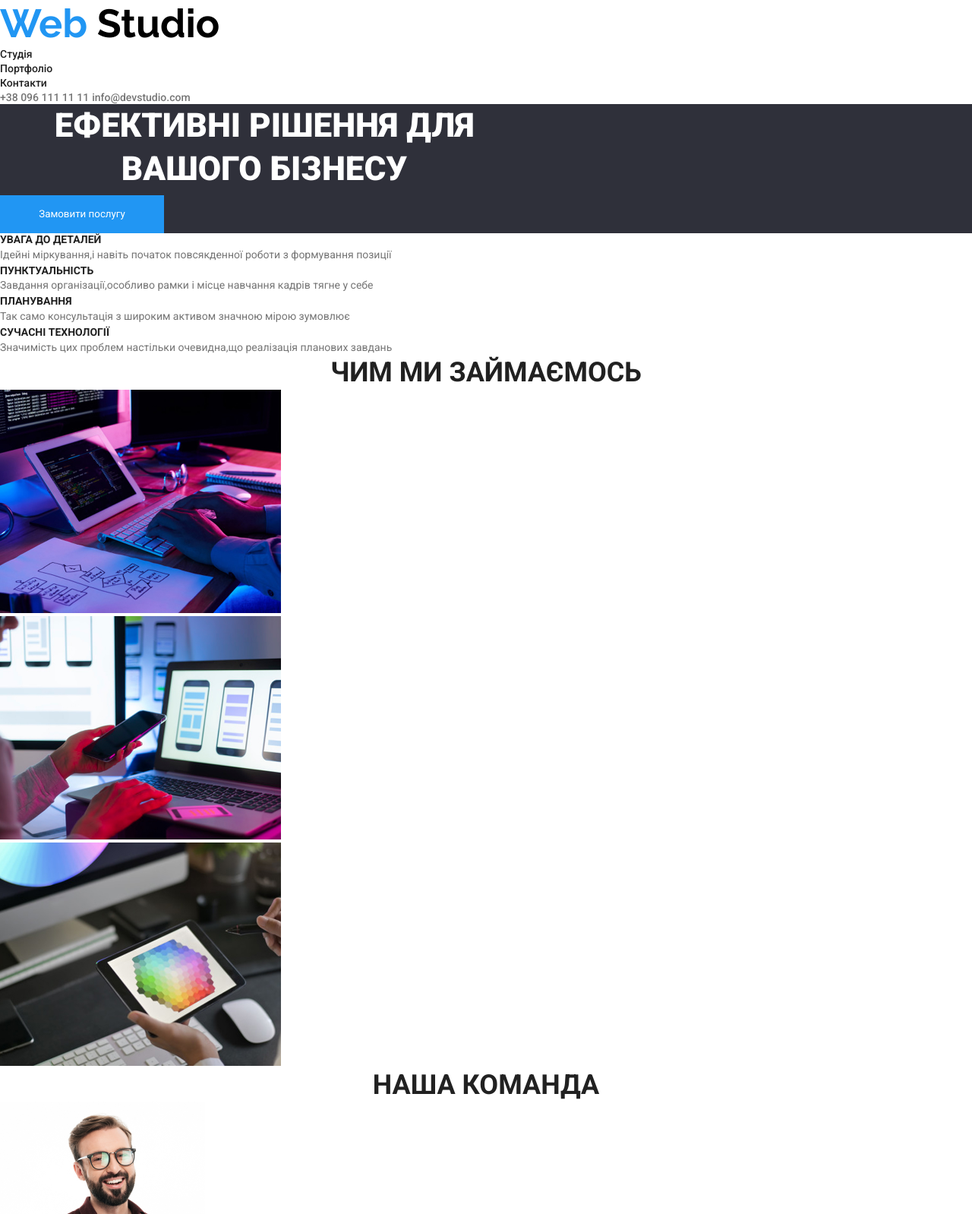
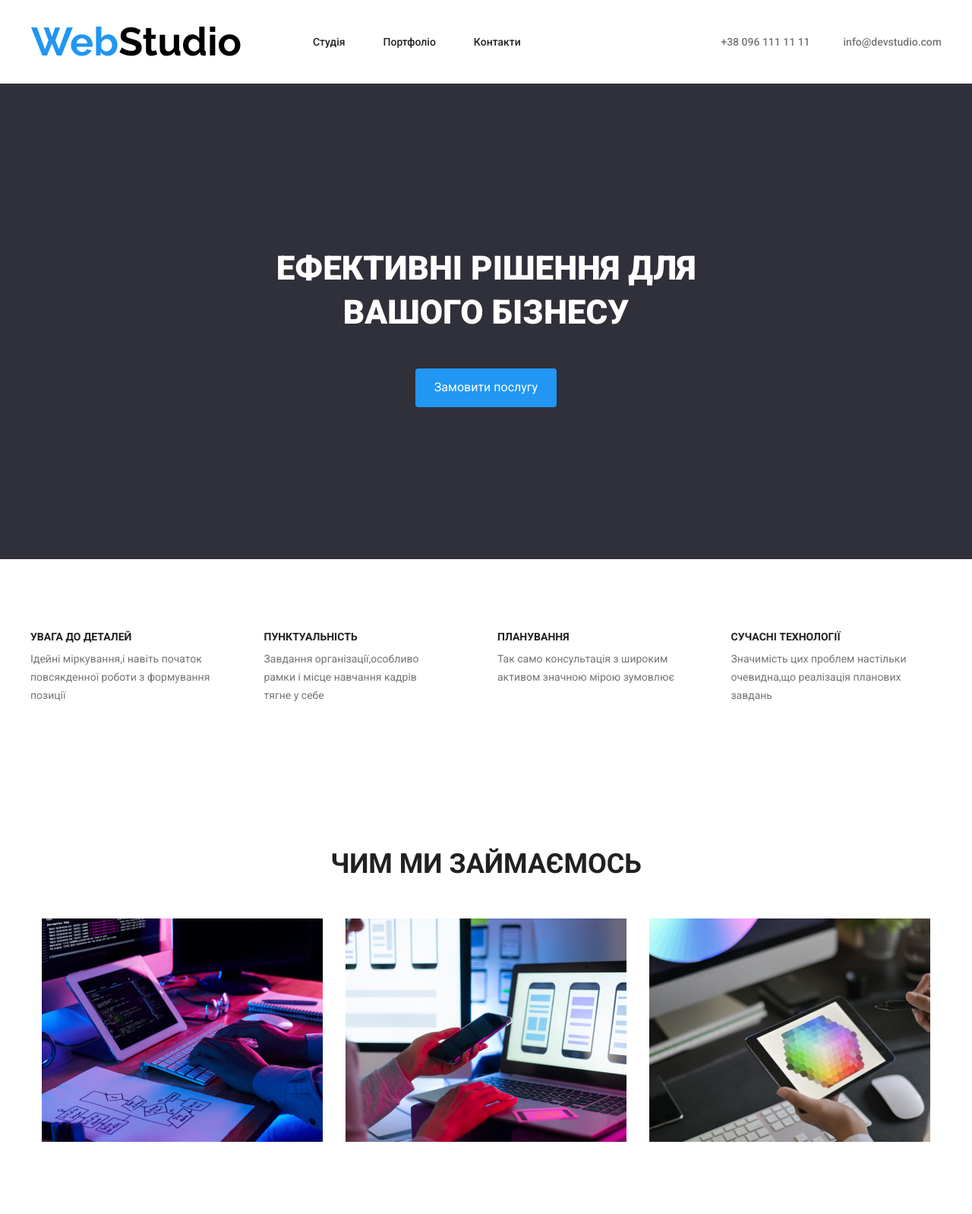
Before and after one commit to danivsvitlana97-bit/work-1, a plain HTML site: page index.html in a window 1280 px wide. Shown: the top 1598 px of the page at 76% size. Drawn offline with nearby package versions, Linux system fonts and the light colour scheme.

Commit message:
додано flex оформлення

```diff
--- a/css/styles.css
+++ b/css/styles.css
@@ -1,23 +1,42 @@
+html{
+    box-sizing: border-box;
+}
 * {
-    margin: 0;
-    padding: 0;
-    box-sizing: border-box;
     text-decoration: none;
 }
 
 body{
+    margin: 0;
+    padding: 0;
     font-family: "Roboto", sans-serif;
     font-weight: 500;
     background-color: #FFFFFF;
     color: #212121;
 }
+.container{
+    margin-left: auto;
+    margin-right: auto;
+    max-width: 1230px;
+    padding-left: 15px;
+    padding-right: 15px;
+}
+.header{
+    display: flex;
+    align-items: center;
+}
+
 .title{
+    display: inline-block;
+    padding: 24px 1px;
     font-family: "Raleway", sans-serif;
     font-weight: 700;
     font-size: 26px;
-    line-height: auto;
-    width: 145px;
-    height: 31px;
+    line-height: 1.2;
+}
+h1{
+    display: flex;
+    margin-top: 0;
+    margin-bottom: 0;
 }
 .part1{
     color: #2196F3;
@@ -29,15 +48,41 @@ body{
     color: #FFFFFF;
 }
 
+.site-nav{
+    display: flex;
+    margin-left: 93px;
+    margin-top: 0;
+    margin-bottom: 0;
+    padding: 0;
+
+}
+.site-nav li+ li{
+    margin-left: 50px;
+}
 .nav{
+   display: block;
+    padding-top: 32px;
+    padding-bottom: 32px;
+
     font-size: 14px;
     line-height: 1.2em;
+
     color: #212121;
+}
+.div{
+    margin: 0;
+    padding: 0;
 }
 .nav:hover,
 .nav:active{
     color: #2196F3;
     cursor: pointer;
+}
+.contact1{
+    margin-left: auto;
+}
+div .contact+ .contact{
+    margin-left: 40px;
 }
 .contact{
     font-size: 14px;
@@ -50,45 +95,65 @@ body{
     cursor: pointer;
 }
 .hero{
+    padding-top: 200px;
+    padding-bottom: 200px;
+    margin-bottom: 94px;
+    text-align: center;
     background-color: #2F303A;
 }
 
 .headline{
-    text-align: center;
+    display:block;
+    margin: 0 auto 30px auto;
+    padding: 15px 44px;
     font-weight: 900;
     font-size: 44px;
-    line-height: 1.3em;
+    line-height: 1.3;
     box-sizing: border-box;
-    width: 696px;
-    height: 120px;
+    max-width: 696px;
 }
 .headline{
     color: #FFFFFF;
 }
 
 .headline-btn {
+    display: inline-block;
+    margin-top: 0;
+    padding: 10px 24px;
+
     font-family: inherit;
-    line-height: 1.8em;
-    width: 216px;
-     height: 50px;
+    line-height: 1.8;
+    border-radius: 4px;
+    border: 1px solid transparent;
+    cursor: pointer;
+
+    color: #fff;
     background-color: #2196F3;
-    border: none;
-    cursor: pointer;
-    color: #fff;
 }
 .headline-btn:hover,
 .headline-btn:active{
     background-color: #1976D2;
     color: #FFFFFF;
-    cursor: pointer;
+}
+
+.btn {
+    display: flex;
+    justify-content: center;
+    gap: 8px;
+    margin-bottom: 34px;
+    margin-left: 300px;
+    margin-right: 300px;
+    width: 569px;
+    padding: 0;
 }
 .portfolio-btn {
+    display: inline-block;
+    text-align: center;
     font-family: inherit;
     line-height: 1.6em ;
-    padding: 6px 20px 6px 22px;
-    /* width: 125px;
-    height: 38px; */
-   border: #2196F3 solid 1px;
+    border-radius: 4px;
+
+    border: 1px solid transparent;
     background-color: #F5F4FA;
         color: #212121;
 }
@@ -98,32 +163,95 @@ body{
     color: #FFFFFF;
     cursor: pointer;
 }
+
+.hero-list{
+    display: flex;
+   justify-content:space-between;
+}
+
 .list{
+    margin-top: 0;
+    margin-bottom: 10px;
     font-weight: 700;
     font-size: 14px;
     line-height: 1.2em;
+    width: 240px;
     color: #212121;
 }
 
+.list1:nth-child(4){
+    margin-right: 0;
+}
+.list1{
+    width: calc((100% - 90px)/4);
+    margin-right: 30px;
+    margin-bottom: 94px;
+}
+
 .text{
+    margin-top:0px;
+    margin-bottom: 94px;
+    width: 240px;
     font-size: 14px;
     line-height: 1.7em;
     font-weight: 400;
     color: #757575;
 }
+
+.team-work{
+    display:flex;
+    justify-content: center;
+    gap: 30px;
+}
+
+.team-work:not(:nth-child(3n+1)) {
+    margin-left: 0;
+}
 .team{
+    margin-top: 0;
+    margin-bottom: 50px;
     text-align: center;
     font-weight: 700;
     line-height: 1.2em;
     font: Roboto;
     font-size: 36px;
 }
+
+.images:not(:nth-child(3n+1)){
+    margin-left: 0;
+}
+.images{
+    display: flex;
+    gap: 30px;
+    justify-content: center;
+    margin-top: 0;
+    margin-bottom: 94px;
+    margin-left: 30px;
+    padding: 0;
+}
+
+li {
+    list-style: none;
+}
+.portfolio{
+    display: flex;
+    justify-content: center;
+    flex-wrap: wrap;
+    gap: 30px;
+    margin-top: 0;
+    margin-bottom: 0;
+}
+
 .desk{
+    margin-top: 0;
+    margin-bottom: 4px;
     font-size: 18px;
     line-height: 2.0em;
     font-weight: 700;
 }
 .name{
+    margin-top: 0;
+    margin-bottom: 10px;
     font-size: 16px;
     line-height: 1.2em;
     font-weight: 500;
@@ -131,24 +259,34 @@ color: #212121;
 }
 
 .work{
+    margin-top: 0;
+    margin-bottom: 30px;
     font-size: 16px;
     line-height: 1.8em;
     font-weight: 400;
     color: #757575;
 }
 
-.footer{
+footer{
+    display:block;
+    margin-top: 0;
+    margin-bottom: 0;
+    padding-top: 60px;
+    padding-bottom: 60px;
     background-color: #2F303A;
 }
 
 .adress{
+    margin-top: 0;
+    margin-bottom: 12px;
     font-size: 14px;
     line-height: 1.7em;
     font-weight: 400;
     color: #FFFFFF;
 }
-
 .contact-last{
+    display: block;
+    margin:0;
    background-clip: text;
    color: #ffffff60;
 }
--- a/index.html
+++ b/index.html
@@ -9,24 +9,27 @@
     <link
         href="https://fonts.googleapis.com/css2?family=Raleway:ital,wght@0,700;1,700&family=Roboto:ital,wght@0,100..900;1,100..900&display=swap"
         rel="stylesheet">
+   <link rel="stylesheet" href=" https://cdnjs.cloudflare.com/ajax/libs/modern-normalize/3.0.1/modern-normalize.min.css">
     <link rel="stylesheet" href="css/styles.css">
     </head>
 <body>
     <header>
+        <div class="container header">
         <a href="#" class="title">
             <h1 lang="en"><span class="part1">Web</span>
                 <span class="part2">Studio</span></h1>
         </a>
         <nav>
-            <ul>
+            <ul class="site-nav">
                 <li><a href="#" class="nav">Студія</a></li>
                 <li><a href="./portfolio.html" class="nav">Портфоліо</a></li>
                 <li><a href="#" class="nav">Контакти</a></li>
             </ul>
         </nav>
-            <div >
+            <div class="contact1">
                 <a href="tel:+380961111111" class="contact">+38 096 111 11 11</a>
                 <a href="mailto:info@devstudio.com" class="contact">info@devstudio.com</a>
+            </div>
             </div>
     </header>
 <main>
@@ -34,23 +37,26 @@
     <h2 class="headline">ЕФЕКТИВНІ РІШЕННЯ ДЛЯ ВАШОГО БІЗНЕСУ</h2>
     <button type= "button" class="headline-btn">Замовити послугу</button>
 </section>
-<section>
+<div class="container hero-list">
+  <section class="list1">
        <h2 class="list"> УВАГА ДО ДЕТАЛЕЙ</h2>
          <p class="text">Ідейні міркування,i навіть початок повсякденної роботи з формування позиції</p>
-</section>
-         <section>
+  </section>
+     <section class="list1">
     <h2 class="list">ПУНКТУАЛЬНІСТЬ</h2>
     <p class="text">Завдання організації,особливо рамки i місце навчання кадрів тягне у себе</p>
-         </section>
-            <section>
+     </section>
+      <section class="list1">
     <h2 class="list">ПЛАНУВАННЯ</h2>
     <p class="text">Так само консультація з широким активом значною мірою зумовлює</p>
-            </section>
-            <section>
+     </section>
+     <section class="list1">
     <h2 class="list">СУЧАСНІ ТЕХНОЛОГІЇ</h2>
     <p class="text">Значимість цих проблем настільки очевидна,що реалізація планових завдань</p>
-            </section>
-<section>
+     </section>
+</div>
+<div class="container">
+  <section>
     <h2 class="team">ЧИМ МИ ЗАЙМАЄМОСЬ</h2>
     <ul class="images">
         <li><img src= "image/box1.jpg" alt= "набирає текст на клавіатурі" width=370></li>
@@ -58,9 +64,11 @@
         <li><img src= "image/box3.jpg" alt= "планшет у руках" width=370></li>
     </ul>
 </section>
+</div>
 <section>
+ <div class="container">
     <h2 class="team">НАША КОМАНДА</h2>
-    <ul>
+    <ul class="team-work">
         <li>
             <img src="image/img.jpg" alt="чоловік" width=270>
            <h3 class="name">Ігор Дем'яненко</h3>
@@ -79,8 +87,10 @@
         <p lang="en" class="work">UI Designer</p></li>
     </ul>
 </section>
+</div>
 </main>
-<footer class="footer">
+<footer>
+  <div class="container">
     <a href="#" class="title">
         <h1 lang="en"><span class="part1">Web</span>
             <span class="part-last">Studio</span>
@@ -91,6 +101,7 @@
         <a href="tel:+380961111111" class="contact-last">+38 096 111 11 11</a>
         <a href="mailto:info@devstudio.com" class="contact-last">info@devstudio.com</a>
     </address>
+</div>
 </footer>
 </body>
 </html>
```
Also changed, not shown: portfolio.html (+37 -15 lines).
